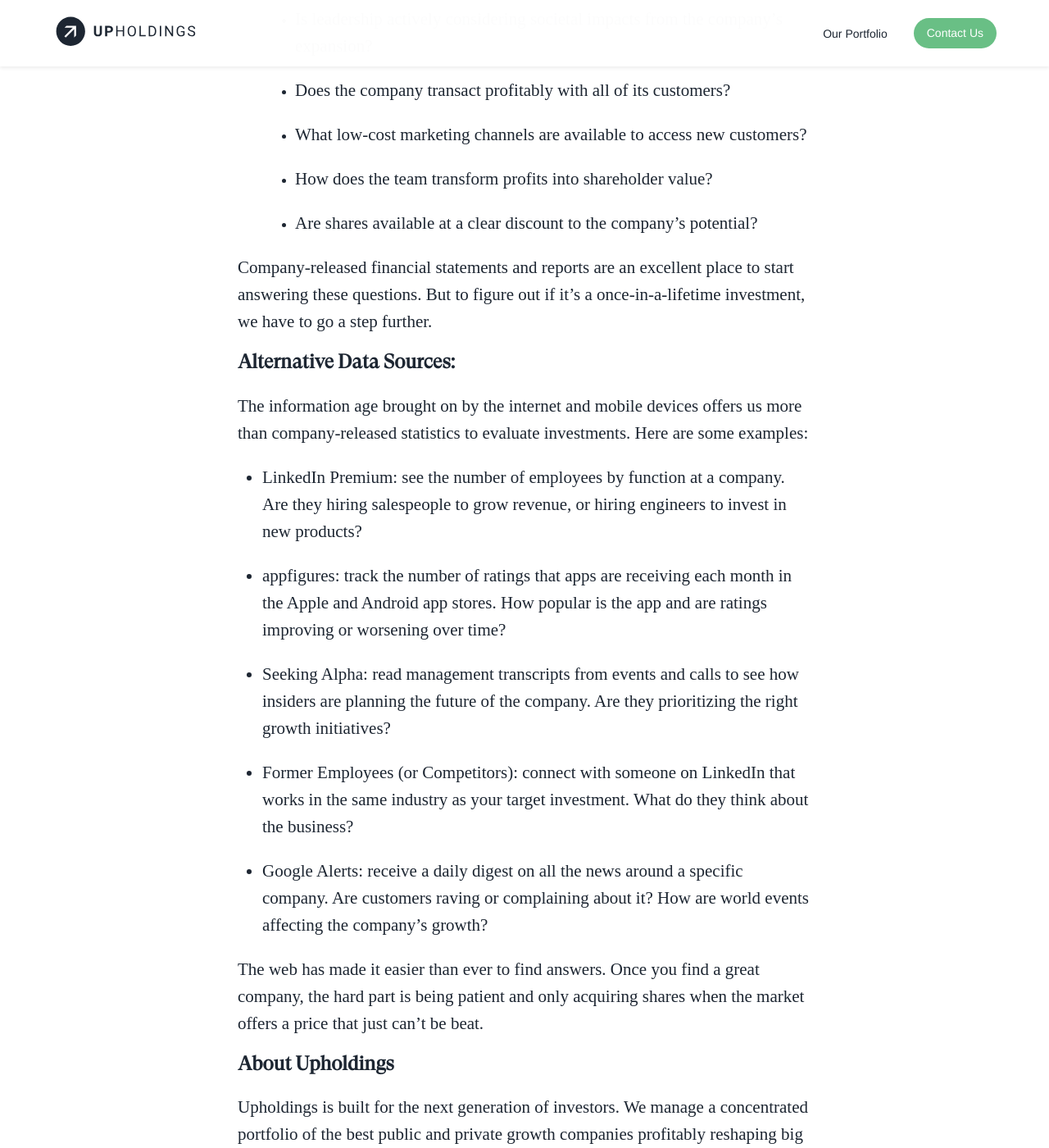
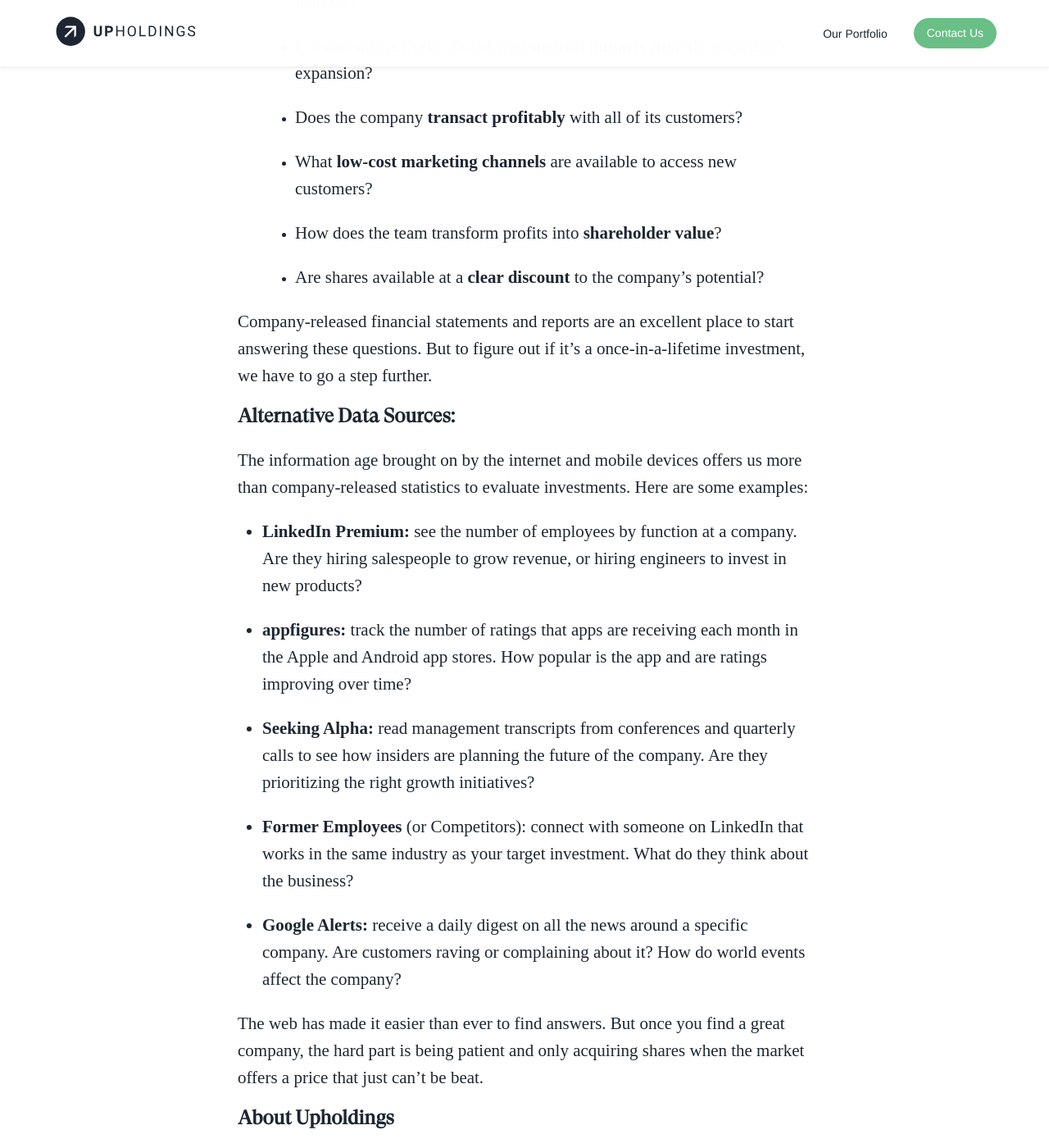
Before and after one commit to willanderson/Upholdings, a Jekyll site: the page built from _posts/2020-01-13-finding-the-next-apple.markdown, in a window 1280 px wide and 1400 px high, scrolled down 1256 px. Shown: the whole window at 82% size. Built offline with Jekyll 4.4.1, drawn with Linux system fonts in a browser that asks for light colours; nearby versions of some CDN libraries; some web fonts are replaced; comment, search, counter and statistics services are not loaded; some of the changed text lies outside the part shown.

Commit message:
Updated Finding The Next Apple

```diff
--- a/_posts/2020-01-13-finding-the-next-apple.markdown
+++ b/_posts/2020-01-13-finding-the-next-apple.markdown
@@ -15,21 +15,21 @@
 
 ## **Our Eight Questions:**
 
-1. Does the company compete in a large market with a defensible position?
+1. Does the company compete in a **large market** with a defensible position?
 
-2. Are the staff talented and motivated to keep growing with the company?
+2. Are the staff **talented and motivated** to keep growing with the company?
 
-3. Do the products lead their category in domestic and international markets?
+3. Do the products **lead their category** in domestic and international markets?
 
-4. Is leadership actively considering societal impacts from the company’s expansion?
+4. Is leadership actively considering **societal impacts** from the company’s expansion?
 
-5. Does the company transact profitably with all of its customers?
+5. Does the company **transact profitably** with all of its customers?
 
-6. What low-cost marketing channels are available to access new customers?
+6. What **low-cost marketing channels** are available to access new customers?
 
-7. How does the team transform profits into shareholder value?
+7. How does the team transform profits into **shareholder value**?
 
-8. Are shares available at a clear discount to the company’s potential?
+8. Are shares available at a **clear discount** to the company’s potential?
 
 Company-released financial statements and reports are an excellent place to start answering these questions. But to figure out if it's a once-in-a-lifetime investment, we have to go a step further.
 
@@ -37,17 +37,17 @@
 
 The information age brought on by the internet and mobile devices offers us more than company-released statistics to evaluate investments. Here are some examples:
 
-* LinkedIn Premium: see the number of employees by function at a company. Are they hiring salespeople to grow revenue, or hiring engineers to invest in new products?
+* **LinkedIn Premium:** see the number of employees by function at a company. Are they hiring salespeople to grow revenue, or hiring engineers to invest in new products?
 
-* appfigures: track the number of ratings that apps are receiving each month in the Apple and Android app stores. How popular is the app and are ratings improving or worsening over time?
+* **appfigures:** track the number of ratings that apps are receiving each month in the Apple and Android app stores. How popular is the app and are ratings improving over time?
 
-* Seeking Alpha: read management transcripts from events and calls to see how insiders are planning the future of the company. Are they prioritizing the right growth initiatives?
+* **Seeking Alpha:** read management transcripts from conferences and quarterly calls to see how insiders are planning the future of the company. Are they prioritizing the right growth initiatives?
 
-* Former Employees (or Competitors): connect with someone on LinkedIn that works in the same industry as your target investment. What do they think about the business?
+* **Former Employees** (or Competitors): connect with someone on LinkedIn that works in the same industry as your target investment. What do they think about the business?
 
-* Google Alerts: receive a daily digest on all the news around a specific company. Are customers raving or complaining about it? How are world events affecting the company's growth?
+* **Google Alerts:** receive a daily digest on all the news around a specific company. Are customers raving or complaining about it? How do world events affect the company?
 
-The web has made it easier than ever to find answers. Once you find a great company, the hard part is being patient and only acquiring shares when the market offers a price that just can’t be beat.
+The web has made it easier than ever to find answers. But once you find a great company, the hard part is being patient and only acquiring shares when the market offers a price that just can’t be beat.
 
 ## **About Upholdings**
 
```
